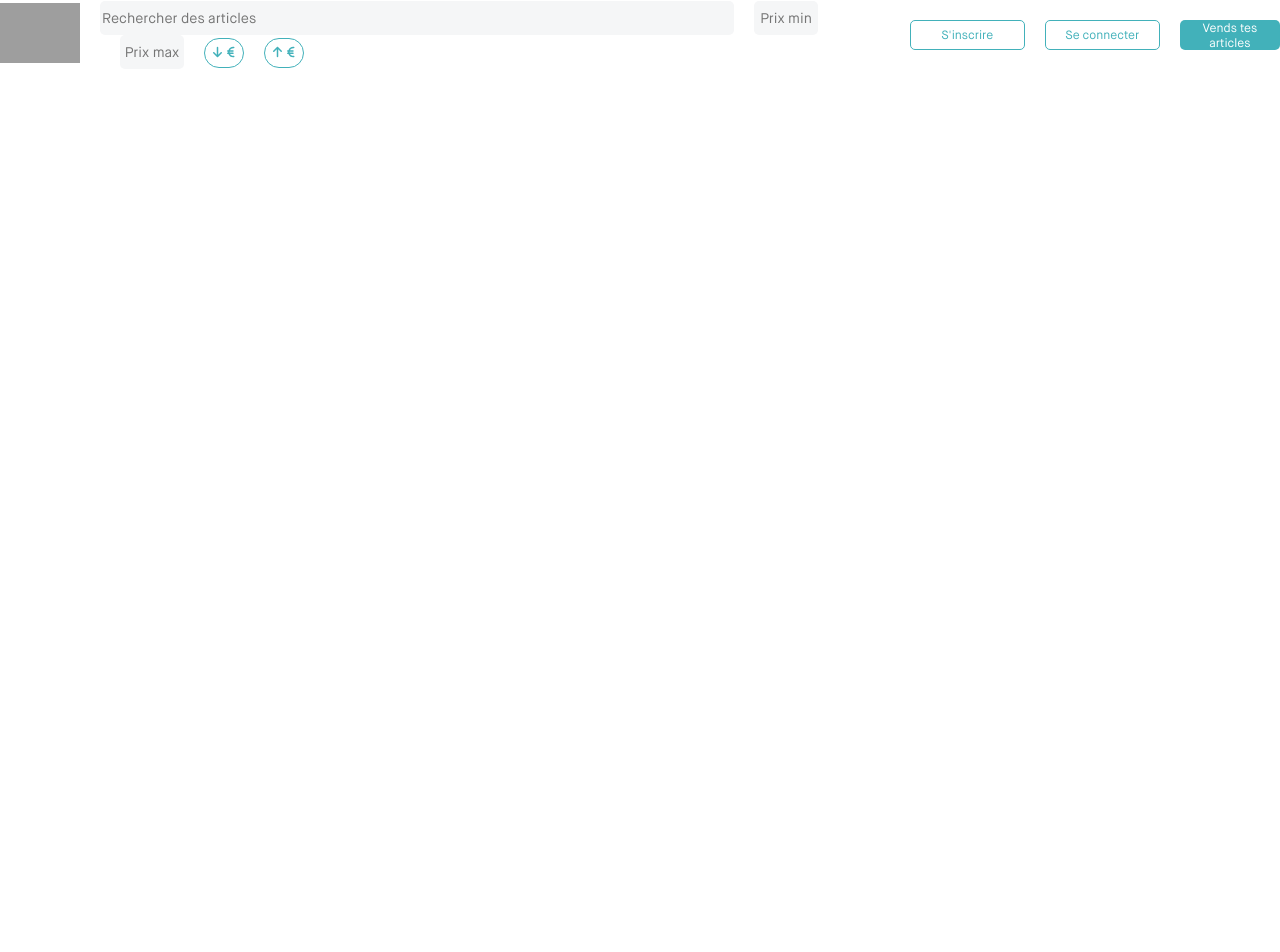
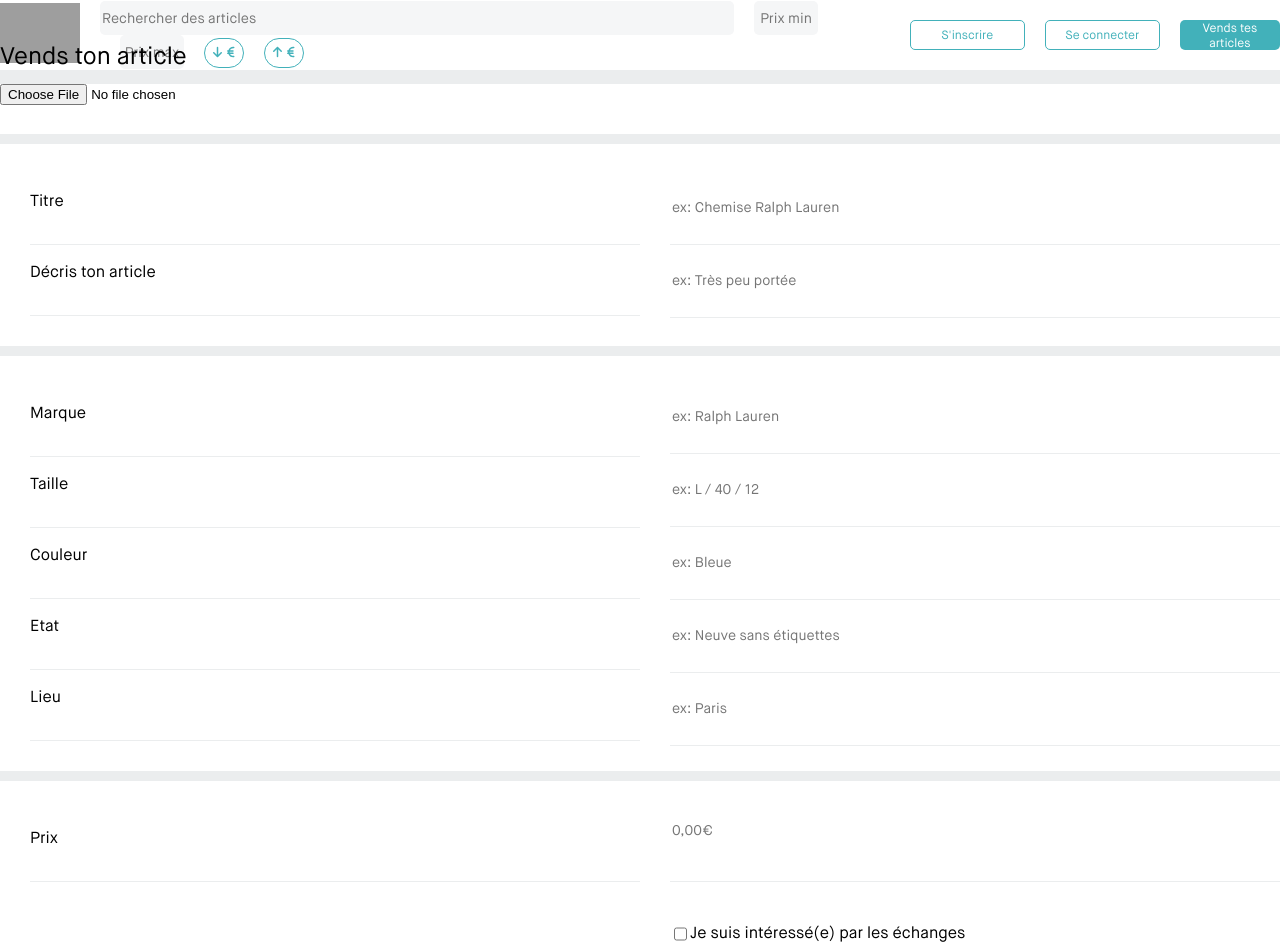
Before and after one commit to F07S/vinted-front, a React (Create React App) app: page /publish in a window 1280 px wide. Shown: the top 952 px of the page. Before the commit the page ends 800 px from the top, so only its background shows below. Built offline with nearby package versions, Linux system fonts and the light colour scheme; grey boxes are pictures that could not be loaded.

Commit message:
added publish page

```diff
--- a/package.json
+++ b/package.json
@@ -13,6 +13,7 @@
     "js-cookie": "^3.0.1",
     "react": "^18.2.0",
     "react-dom": "^18.2.0",
+    "react-dropzone": "^14.2.3",
     "react-router-dom": "^6.8.1",
     "react-scripts": "5.0.1",
     "web-vitals": "^2.1.0"
--- a/src/App.js
+++ b/src/App.js
@@ -4,6 +4,7 @@ import "./pages/home/Home.css";
 import "./pages/offer/Offer.css";
 import "./pages/signup/Signup.css";
 import "./pages/login/Login.css";
+import "./pages/publish/Publish.css";
 
 // ROUTER
 import { BrowserRouter as Router, Routes, Route } from "react-router-dom";
@@ -19,6 +20,7 @@ import Home from "./pages/home/Home";
 import Offer from "./pages/offer/Offer";
 import Signup from "./pages/signup/Signup";
 import Login from "./pages/login/Login";
+import Publish from "./pages/publish/Publish";
 
 // COMPONENTS
 import Header from "./components/header/Header";
@@ -76,6 +78,7 @@ function App() {
           path="/"
           element={
             <Home
+              token={token}
               search={search}
               setSearch={setSearch}
               priceMin={priceMin}
@@ -94,6 +97,7 @@ function App() {
           path="/login"
           element={<Login handleToken={handleToken} />}
         ></Route>
+        <Route path="/publish" element={<Publish token={token} />}></Route>
       </Routes>
     </Router>
   );
--- a/src/components/header/Header.js
+++ b/src/components/header/Header.js
@@ -114,7 +114,25 @@ const Header = ({
         </>
       )}
 
-      <button className="vendre">Vends tes articles</button>
+      {token ? (
+        <button
+          className="vendre"
+          onClick={() => {
+            navigate("/publish");
+          }}
+        >
+          Vends tes articles
+        </button>
+      ) : (
+        <button
+          className="vendre"
+          onClick={() => {
+            navigate("/signup");
+          }}
+        >
+          Vends tes articles
+        </button>
+      )}
     </div>
   );
 };
--- a/src/pages/home/Home.js
+++ b/src/pages/home/Home.js
@@ -1,11 +1,17 @@
 import axios from "axios";
 import { useState, useEffect } from "react";
-// import { Link } from "react-router-dom";
+import { useNavigate } from "react-router-dom";
+import Cookies from "js-cookie";
+
+//Component
 import OfferCard from "../../components/offercard/OfferCard";
 
 const Home = ({ search, priceMin, priceMax, priceAsc, priceDesc }) => {
   const [data, setData] = useState();
   const [isLoading, setIsLoading] = useState(true);
+  const token = Cookies.get("token");
+  // Navigate
+  const navigate = useNavigate();
 
   useEffect(() => {
     const fetchData = async () => {
@@ -30,10 +36,30 @@ const Home = ({ search, priceMin, priceMax, priceAsc, priceDesc }) => {
   return (
     <div className="page">
       <div className="center-page">
-        <img
-          src="https://static.vinted.com/assets/seller-promotion/gender_test/c/banner-wide-96cebf41372b8de2d64b7e609f0fb2d3c3084f8df0f861fa8b3782231e5c31f8.jpg"
-          alt=""
-        />
+        <div className="center-container">
+          <div className="center-box">
+            <h3>Prêts à faire du tri dans vos placards ?</h3>
+            {token ? (
+              <button
+                className="center-button"
+                onClick={() => {
+                  navigate("/publish");
+                }}
+              >
+                Commencer à vendre
+              </button>
+            ) : (
+              <button
+                className="center-button"
+                onClick={() => {
+                  navigate("/signup");
+                }}
+              >
+                Commencer à vendre
+              </button>
+            )}
+          </div>
+        </div>
       </div>
       <div className="container">
         {isLoading === true ? (
--- a/src/pages/login/Login.js
+++ b/src/pages/login/Login.js
@@ -36,7 +36,7 @@ const Login = ({ handleToken }) => {
       if (token) {
         // Cookies.set("token", token, { expires: 10 });
         handleToken(token);
-        navigate("/");
+        navigate("/publish");
       }
     } catch (error) {
       console.log(error.response.data);
--- a/src/pages/offer/Offer.css
+++ b/src/pages/offer/Offer.css
@@ -50,7 +50,7 @@
   font-family: "MaisonNeue", sans-serif;
   line-height: 12px;
   color: #999999;
-  padding-bottom: 5px;
+  padding-bottom: 10px;
   margin-right: 20px;
 }
 
--- /dev/null
+++ b/src/pages/publish/Publish.css
@@ -0,0 +1,88 @@
+.publish-page {
+  width: 100vw;
+  height: 100vh;
+  display: flex;
+  flex-direction: column;
+  justify-content: center;
+  align-items: center;
+  font-family: "MaisonNeue", sans-serif;
+  background-color: #ebedee;
+  padding-top: 50px;
+  padding-bottom: 100px;
+}
+
+.publish-page h1 {
+  font-size: 24px;
+  margin-bottom: 15px;
+  margin-top: 50px;
+}
+
+.publish-page .titles {
+  display: flex;
+  flex-direction: column;
+  width: 50%;
+  padding: 30px;
+}
+
+.publish-page .titles div {
+  height: 50px;
+  padding-top: 20px;
+  border-bottom: 1px solid #ebedee;
+}
+.publish-page .input {
+  display: flex;
+  flex-direction: column;
+  width: 50%;
+}
+
+.publish-page .input input {
+  height: 70px;
+  outline: none;
+  border-bottom: 1px solid #ebedee;
+  border-top: none;
+  border-left: none;
+  border-right: none;
+}
+
+.publish-page .upload-container input {
+  width: 1280px;
+  height: 50px;
+  background-color: white;
+  display: flex;
+  justify-content: center;
+  align-items: center;
+  margin-bottom: 10px;
+}
+.publish-page .info-container {
+  display: flex;
+  justify-content: center;
+  align-items: center;
+  background-color: white;
+  margin-bottom: 10px;
+}
+
+.check-box-container {
+  display: flex;
+  align-items: center;
+}
+
+.button-container button {
+  font-family: "MaisonNeue", sans-serif;
+  font-size: 15px;
+  background-color: #42b1ba;
+  color: white;
+  border: none;
+  margin-top: 20px;
+}
+
+.price-container {
+  display: flex;
+  justify-content: flex-start;
+  align-items: flex-start;
+  background-color: white;
+  margin-bottom: 10px;
+}
+
+.price-container .input input {
+  height: 98px;
+}
--- /dev/null
+++ b/src/pages/publish/Publish.js
@@ -0,0 +1,176 @@
+import { useState } from "react";
+import axios from "axios";
+
+const Publish = ({ token }) => {
+  // USESTATES
+  const [picture, setPicture] = useState();
+  const [imgToDisplay, setImgToDisplay] = useState();
+  const [title, setTitle] = useState("");
+  const [description, setDescription] = useState("");
+  const [brand, setBrand] = useState("");
+  const [size, setSize] = useState("");
+  const [color, setColor] = useState("");
+  const [condition, setCondition] = useState("");
+  const [location, setLocation] = useState("");
+  const [price, setPrice] = useState("");
+  const [exchange, setExchange] = useState(false);
+
+  return (
+    <div className="publish-page">
+      <form
+        onSubmit={async (event) => {
+          event.preventDefault();
+          try {
+            const formData = new FormData();
+            formData.append("title", title);
+            formData.append("description", description);
+            formData.append("price", price);
+            formData.append("condition", condition);
+            formData.append("city", location);
+            formData.append("brand", brand);
+            formData.append("size", size);
+            formData.append("color", color);
+            formData.append("picture", picture);
+
+            const response = await axios.post(
+              "https://lereacteur-vinted-api.herokuapp.com/offer/publish",
+              formData,
+              {
+                headers: {
+                  authorization: `Bearer ${token}`,
+                  "Content-Type": "multipart/form/data",
+                },
+              }
+            );
+            console.log(response);
+            setImgToDisplay(response.data);
+          } catch (error) {
+            console.log(error.message);
+          }
+        }}
+        className="form-container"
+      >
+        <h1>Vends ton article</h1>
+        <div className="upload-container">
+          <input
+            type="file"
+            onChange={(event) => {
+              setPicture(event.target.files[0]);
+            }}
+          />
+
+          {imgToDisplay && <img src={imgToDisplay.secure_url} alt="" />}
+        </div>
+        <div className="info-container">
+          <div className="titles">
+            <div>Titre</div>
+            <div>Décris ton article</div>
+          </div>
+          <div className="input">
+            <input
+              value={title}
+              onChange={(event) => {
+                setTitle(event.target.value);
+              }}
+              type="text"
+              placeholder="ex: Chemise Ralph Lauren"
+            />
+
+            <input
+              value={description}
+              onChange={(event) => {
+                setDescription(event.target.value);
+              }}
+              type="text"
+              placeholder="ex: Très peu portée"
+            />
+          </div>
+        </div>
+        <div className="info-container">
+          <div className="titles">
+            <div>Marque</div>
+            <div>Taille</div>
+            <div>Couleur</div>
+            <div>Etat</div>
+            <div>Lieu</div>
+          </div>
+          <div className="input">
+            <input
+              value={brand}
+              onChange={(event) => {
+                setBrand(event.target.value);
+              }}
+              type="text"
+              placeholder="ex: Ralph Lauren"
+            />
+
+            <input
+              value={size}
+              onChange={(event) => {
+                setSize(event.target.value);
+              }}
+              type="text"
+              placeholder="ex: L / 40 / 12"
+            />
+
+            <input
+              value={color}
+              onChange={(event) => {
+                setColor(event.target.value);
+              }}
+              type="text"
+              placeholder="ex: Bleue"
+            />
+
+            <input
+              value={condition}
+              onChange={(event) => {
+                setCondition(event.target.value);
+              }}
+              type="text"
+              placeholder="ex: Neuve sans étiquettes"
+            />
+
+            <input
+              value={location}
+              onChange={(event) => {
+                setLocation(event.target.value);
+              }}
+              type="text"
+              placeholder="ex: Paris"
+            />
+          </div>
+        </div>
+        <div className="price-container">
+          <div className="titles">
+            <div>Prix</div>
+          </div>
+          <div className="input">
+            <input
+              value={price}
+              onChange={(event) => {
+                setPrice(event.target.value);
+              }}
+              type="text"
+              placeholder="0,00€"
+            />{" "}
+            <div className="check-box-container">
+              <input
+                type="checkbox"
+                checked={exchange}
+                onClick={() => {
+                  setExchange(!exchange);
+                }}
+              />
+              <span>Je suis intéressé(e) par les échanges</span>
+            </div>
+          </div>
+        </div>
+      </form>
+      <div className="button-container">
+        <button type="submit">Ajouter</button>
+      </div>
+    </div>
+  );
+};
+export default Publish;
```
Also changed, not shown: src/pages/home/Home.css (+31 -4 lines), 1 other file (tests, documents, lock files or other folders).
